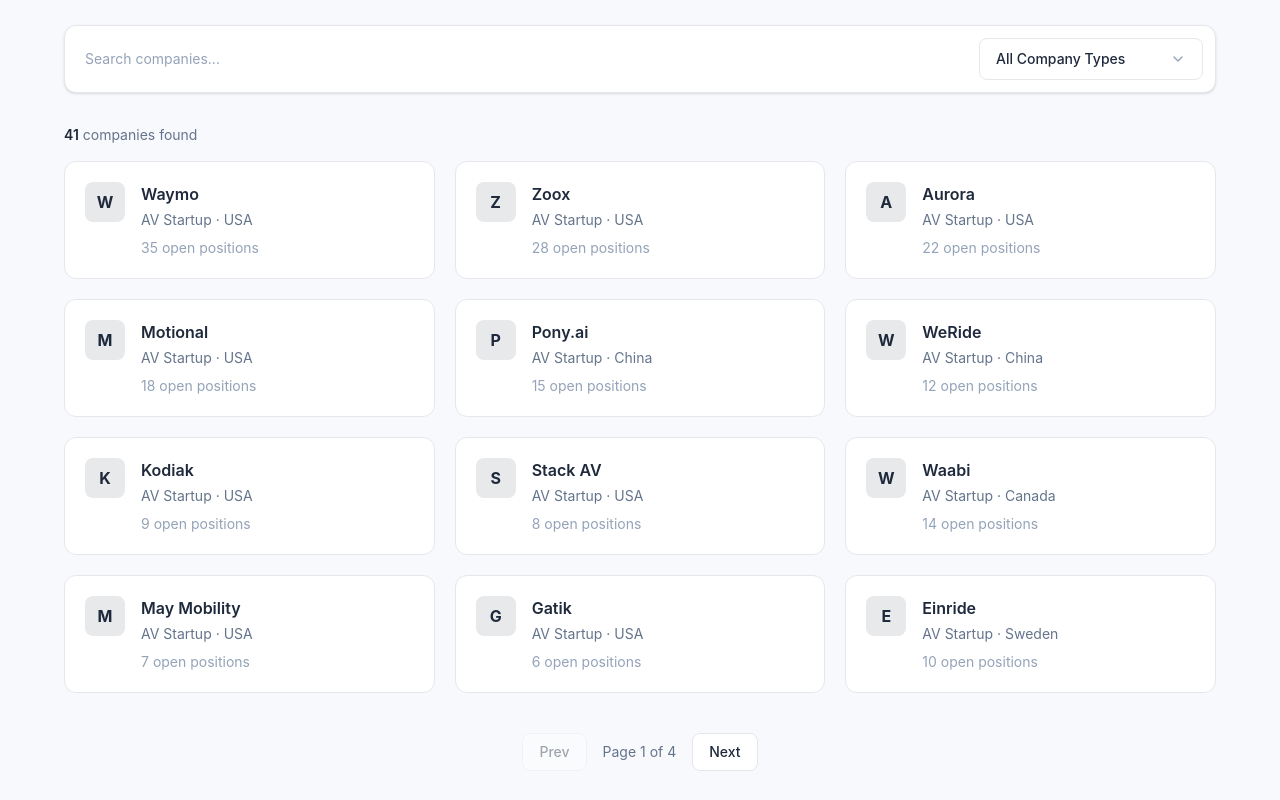
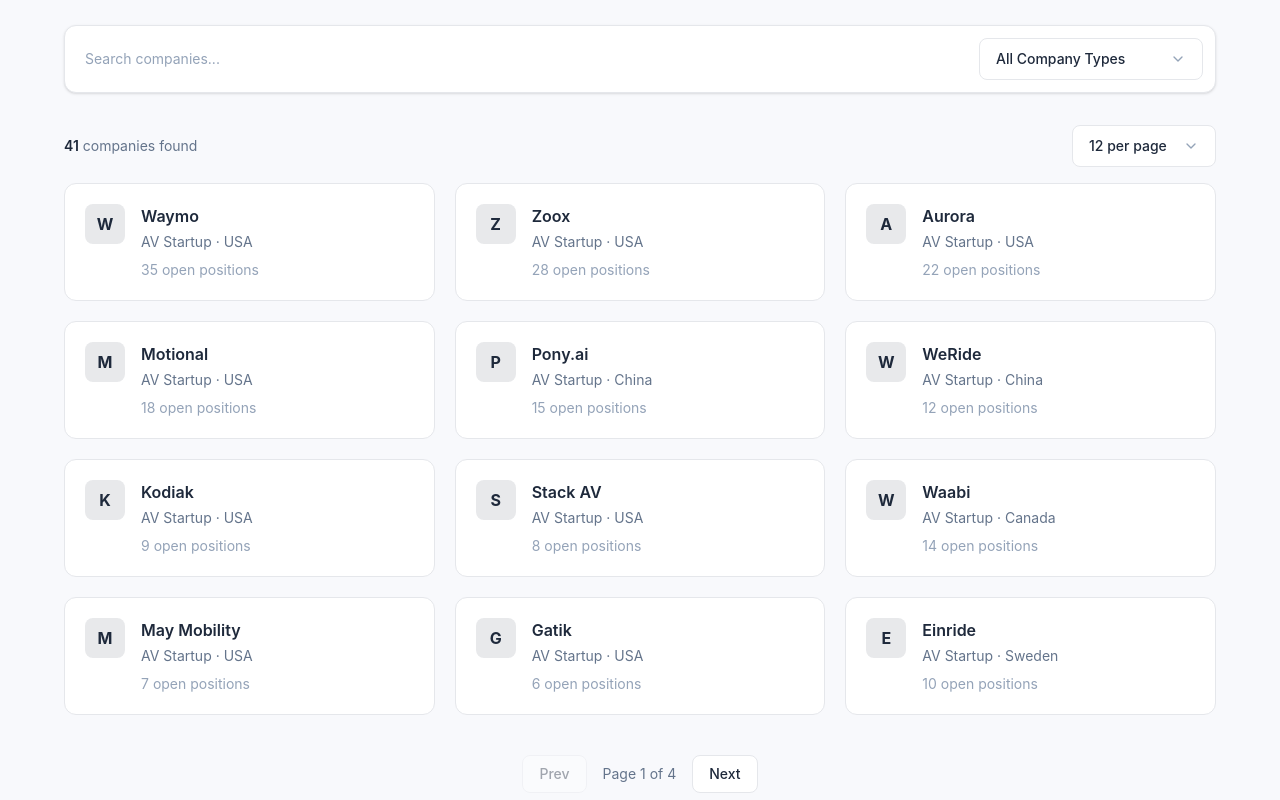
Before and after one commit to husthunterpy01/Autonomous_Vehicle_Job_Profiles_Group3, a Next.js app in the folder frontend/: page /companies in a window 1280 px wide. Shown: the part 180-980 px from the top of the page. Built offline with nearby package versions, Linux system fonts and the light colour scheme.

Commit message:
refactor: add company id, configurable page size, split search bars, simplify navbar

```diff
--- a/frontend/app/companies/company-client.tsx
+++ b/frontend/app/companies/company-client.tsx
@@ -5,8 +5,15 @@ import { useRouter } from "next/navigation";
 import { AV_COMPANIES, type CompanyType } from "@/lib/mock-data";
 import Dropdown, { type DropdownOption } from "@/components/ui/Dropdown";
 import CompanyCard from "@/components/ui/CompanyCard";
+import PageHeader from "@/components/ui/PageHeader";
+import Pagination from "@/components/ui/Pagination";
+import SearchBar from "@/components/ui/SearchBar";
 
-const PAGE_SIZE = 12;
+const PAGE_SIZE_OPTIONS: DropdownOption[] = [
+  { value: "12", label: "12 per page" },
+  { value: "24", label: "24 per page" },
+  { value: "48", label: "48 per page" },
+];
 
 const COMPANY_TYPE_OPTIONS: DropdownOption[] = [
   { value: "All", label: "All Company Types" },
@@ -30,6 +37,7 @@ export default function CompanyClient({
       ? (initialType as "All" | CompanyType)
       : "All",
   );
+  const [pageSize, setPageSize] = useState(12);
   const [page, setPage] = useState(1);
 
   const hasFilters = keyword.trim() !== "" || type !== "All";
@@ -52,11 +60,11 @@ export default function CompanyClient({
     });
   }, [keyword, type]);
 
-  const pageCount = Math.max(1, Math.ceil(filtered.length / PAGE_SIZE));
+  const pageCount = Math.max(1, Math.ceil(filtered.length / pageSize));
   const safePage = Math.min(page, pageCount);
   const pageItems = filtered.slice(
-    (safePage - 1) * PAGE_SIZE,
-    safePage * PAGE_SIZE,
+    (safePage - 1) * pageSize,
+    safePage * pageSize,
   );
 
   const handleKeyword = (value: string) => {
@@ -69,6 +77,11 @@ export default function CompanyClient({
     setPage(1);
   };
 
+  const handlePageSize = (value: string) => {
+    setPageSize(Number(value));
+    setPage(1);
+  };
+
   const resetFilters = () => {
     setKeyword("");
     setType("All");
@@ -78,44 +91,34 @@ export default function CompanyClient({
 
   return (
     <div className="mx-auto max-w-[1200px] px-6 py-10">
-      <h1 className="text-3xl font-bold tracking-tight text-ink">
-        Explore Companies
-      </h1>
-      <p className="mt-2 text-ink-secondary">
-        Browse the autonomous vehicle companies tracked by this platform.
-      </p>
+      <PageHeader
+        title="Explore Companies"
+        subtitle="Browse the autonomous vehicle companies tracked by this platform."
+      />
 
-      {/* Search + filter */}
-      <form
+      <SearchBar
+        keyword={keyword}
+        onKeywordChange={handleKeyword}
+        placeholder="Search companies..."
+        dropdownValue={type}
+        onDropdownChange={handleType}
+        dropdownOptions={COMPANY_TYPE_OPTIONS}
+        dropdownClassName="lg:w-56"
         onSubmit={(e) => {
           e.preventDefault();
           syncUrl(keyword, type);
         }}
-        className="mt-8 flex flex-col gap-3 rounded-xl border border-line bg-surface p-3 shadow-sm lg:flex-row lg:items-center"
-      >
-        <input
-          type="text"
-          value={keyword}
-          onChange={(e) => handleKeyword(e.target.value)}
-          placeholder="Search companies..."
-          className="w-full flex-1 bg-transparent px-2 py-2 text-sm text-ink outline-none placeholder:text-ink-muted"
       />
-        <Dropdown
-          value={type}
-          onChange={handleType}
-          options={COMPANY_TYPE_OPTIONS}
-          className="lg:w-56"
-        />
-      </form>
 
       {/* Results */}
       <div className="mt-8">
-        <div className="flex flex-wrap items-center justify-between gap-2">
+        <div className="flex flex-wrap items-center justify-between gap-3">
           <p className="text-sm text-ink-secondary">
             <span className="font-semibold text-ink">{filtered.length}</span>{" "}
             {filtered.length === 1 ? "company" : "companies"} found
             {type !== "All" ? ` · ${type}` : ""}
           </p>
+          <div className="flex items-center gap-3">
             {hasFilters && (
               <button
                 type="button"
@@ -125,11 +128,18 @@ export default function CompanyClient({
                 Clear filters
               </button>
             )}
+            <Dropdown
+              value={String(pageSize)}
+              onChange={handlePageSize}
+              options={PAGE_SIZE_OPTIONS}
+              className="w-36"
+            />
+          </div>
         </div>
 
         <div className="mt-4 grid grid-cols-1 gap-5 sm:grid-cols-2 lg:grid-cols-3">
           {pageItems.map((company) => (
-            <CompanyCard key={company.name} company={company} />
+            <CompanyCard key={company.id} company={company} />
           ))}
         </div>
 
@@ -142,30 +152,7 @@ export default function CompanyClient({
           </div>
         )}
 
-        {/* Pagination */}
-        {filtered.length > PAGE_SIZE && (
-          <div className="mt-10 flex items-center justify-center gap-4">
-            <button
-              type="button"
-              disabled={safePage === 1}
-              onClick={() => setPage((p) => p - 1)}
-              className="rounded-lg border border-line bg-surface px-4 py-2 text-sm font-medium text-ink transition-colors hover:border-primary disabled:cursor-not-allowed disabled:opacity-40"
-            >
-              Prev
-            </button>
-            <span className="text-sm text-ink-secondary">
-              Page {safePage} of {pageCount}
-            </span>
-            <button
-              type="button"
-              disabled={safePage === pageCount}
-              onClick={() => setPage((p) => p + 1)}
-              className="rounded-lg border border-line bg-surface px-4 py-2 text-sm font-medium text-ink transition-colors hover:border-primary disabled:cursor-not-allowed disabled:opacity-40"
-            >
-              Next
-            </button>
-          </div>
-        )}
+        <Pagination page={safePage} pageCount={pageCount} onPageChange={setPage} />
       </div>
     </div>
   );
--- a/frontend/app/page.tsx
+++ b/frontend/app/page.tsx
@@ -230,7 +230,7 @@ function TopCompanies() {
         />
 
         <div className="grid grid-cols-2 gap-4 sm:grid-cols-3 lg:grid-cols-4">
-          {AV_COMPANIES.map((company) => (
+          {AV_COMPANIES.slice(0, 8).map((company) => (
             <Link
               key={company.name}
               href="/companies"
--- /dev/null
+++ b/frontend/components/ui/PageHeader.tsx
@@ -0,0 +1,14 @@
+export default function PageHeader({
+  title,
+  subtitle,
+}: {
+  title: string;
+  subtitle: string;
+}) {
+  return (
+    <div>
+      <h1 className="text-3xl font-bold tracking-tight text-ink">{title}</h1>
+      <p className="mt-2 text-ink-secondary">{subtitle}</p>
+    </div>
+  );
+}
--- /dev/null
+++ b/frontend/components/ui/Pagination.tsx
@@ -0,0 +1,35 @@
+export default function Pagination({
+  page,
+  pageCount,
+  onPageChange,
+}: {
+  page: number;
+  pageCount: number;
+  onPageChange: (page: number) => void;
+}) {
+  if (pageCount <= 1) return null;
+
+  return (
+    <div className="mt-10 flex items-center justify-center gap-4">
+      <button
+        type="button"
+        disabled={page === 1}
+        onClick={() => onPageChange(page - 1)}
+        className="rounded-lg border border-line bg-surface px-4 py-2 text-sm font-medium text-ink transition-colors hover:border-primary disabled:cursor-not-allowed disabled:opacity-40"
+      >
+        Prev
+      </button>
+      <span className="text-sm text-ink-secondary">
+        Page {page} of {pageCount}
+      </span>
+      <button
+        type="button"
+        disabled={page === pageCount}
+        onClick={() => onPageChange(page + 1)}
+        className="rounded-lg border border-line bg-surface px-4 py-2 text-sm font-medium text-ink transition-colors hover:border-primary disabled:cursor-not-allowed disabled:opacity-40"
+      >
+        Next
+      </button>
+    </div>
+  );
+}
--- /dev/null
+++ b/frontend/components/ui/SearchBar.tsx
@@ -0,0 +1,45 @@
+import type { FormEvent } from "react";
+import Dropdown, { type DropdownOption } from "./Dropdown";
+
+/* Generic search bar: keyword input + dropdown, used by Search and
+   Company pages so both share the same look and behaviour. */
+export default function SearchBar({
+  keyword,
+  onKeywordChange,
+  placeholder,
+  dropdownValue,
+  onDropdownChange,
+  dropdownOptions,
+  dropdownClassName = "",
+  onSubmit,
+}: {
+  keyword: string;
+  onKeywordChange: (value: string) => void;
+  placeholder: string;
+  dropdownValue: string;
+  onDropdownChange: (value: string) => void;
+  dropdownOptions: DropdownOption[];
+  dropdownClassName?: string;
+  onSubmit: (e: FormEvent) => void;
+}) {
+  return (
+    <form
+      onSubmit={onSubmit}
+      className="mt-8 flex flex-col gap-3 rounded-xl border border-line bg-surface p-3 shadow-sm lg:flex-row lg:items-center"
+    >
+      <input
+        type="text"
+        value={keyword}
+        onChange={(e) => onKeywordChange(e.target.value)}
+        placeholder={placeholder}
+        className="w-full flex-1 bg-transparent px-2 py-2 text-sm text-ink outline-none placeholder:text-ink-muted"
+      />
+      <Dropdown
+        value={dropdownValue}
+        onChange={onDropdownChange}
+        options={dropdownOptions}
+        className={dropdownClassName}
+      />
+    </form>
+  );
+}
--- a/frontend/lib/mock-data.ts
+++ b/frontend/lib/mock-data.ts
@@ -176,6 +176,7 @@ export type CompanyType =
   | "Tech Giant";
 
 export type Company = {
+  id: string;
   name: string;
   type: CompanyType;
   country: string;
@@ -186,45 +187,45 @@ export type Company = {
    scrape data becomes available. The company names mirror the client's
    list (see document/investigation/martin_doc_0208.md). */
 export const AV_COMPANIES: Company[] = [
-  { name: "Waymo", type: "AV Startup", country: "USA", openPositions: 35 },
-  { name: "Zoox", type: "AV Startup", country: "USA", openPositions: 28 },
-  { name: "Aurora", type: "AV Startup", country: "USA", openPositions: 22 },
-  { name: "Motional", type: "AV Startup", country: "USA", openPositions: 18 },
-  { name: "Pony.ai", type: "AV Startup", country: "China", openPositions: 15 },
-  { name: "WeRide", type: "AV Startup", country: "China", openPositions: 12 },
-  { name: "Kodiak", type: "AV Startup", country: "USA", openPositions: 9 },
-  { name: "Stack AV", type: "AV Startup", country: "USA", openPositions: 8 },
-  { name: "Waabi", type: "AV Startup", country: "Canada", openPositions: 14 },
-  { name: "May Mobility", type: "AV Startup", country: "USA", openPositions: 7 },
-  { name: "Gatik", type: "AV Startup", country: "USA", openPositions: 6 },
-  { name: "Einride", type: "AV Startup", country: "Sweden", openPositions: 10 },
-  { name: "Plus AI", type: "AV Startup", country: "USA", openPositions: 5 },
-  { name: "QCraft", type: "AV Startup", country: "China", openPositions: 6 },
-  { name: "AutoBrains", type: "AV Startup", country: "Israel", openPositions: 4 },
-  { name: "DeepRoute", type: "AV Startup", country: "China", openPositions: 8 },
-  { name: "Tensor / AutoX", type: "AV Startup", country: "China", openPositions: 11 },
-  { name: "AImotive", type: "AV Startup", country: "Hungary", openPositions: 3 },
-  { name: "Avride", type: "AV Startup", country: "USA", openPositions: 5 },
-  { name: "Bot.Auto", type: "AV Startup", country: "USA", openPositions: 2 },
-  { name: "42dot", type: "AV Startup", country: "South Korea", openPositions: 9 },
-  { name: "Latitude AI", type: "AV Startup", country: "USA", openPositions: 7 },
-  { name: "Nuro", type: "AV Startup", country: "USA", openPositions: 6 },
-  { name: "Vay", type: "AV Startup", country: "Germany", openPositions: 4 },
-  { name: "Wayve", type: "AV Startup", country: "UK", openPositions: 13 },
-  { name: "Torc Robotics", type: "AV Startup", country: "USA", openPositions: 10 },
-  { name: "Inceptio.ai", type: "AV Startup", country: "China", openPositions: 5 },
-  { name: "Momenta", type: "AV Startup", country: "China", openPositions: 8 },
-  { name: "ADASTEC", type: "AV Startup", country: "USA", openPositions: 2 },
-  { name: "Tier IV", type: "AV Startup", country: "Japan", openPositions: 12 },
-  { name: "Applied Intuition", type: "AV Startup", country: "USA", openPositions: 16 },
-  { name: "GM", type: "OEM", country: "USA", openPositions: 41 },
-  { name: "XPeng", type: "OEM", country: "China", openPositions: 33 },
-  { name: "Woven by Toyota", type: "OEM", country: "Japan", openPositions: 19 },
-  { name: "Baidu Apollo", type: "Tech Giant", country: "China", openPositions: 27 },
-  { name: "Huawei", type: "Tech Giant", country: "China", openPositions: 52 },
-  { name: "DiDi", type: "Tech Giant", country: "China", openPositions: 24 },
-  { name: "NVIDIA", type: "Tech Giant", country: "USA", openPositions: 48 },
-  { name: "Mobileye", type: "Tier 1 Supplier", country: "Israel", openPositions: 21 },
-  { name: "Bosch", type: "Tier 1 Supplier", country: "Germany", openPositions: 37 },
-  { name: "Horizon Robotics", type: "Tier 1 Supplier", country: "China", openPositions: 13 },
+  { id: "waymo", name: "Waymo", type: "AV Startup", country: "USA", openPositions: 35 },
+  { id: "zoox", name: "Zoox", type: "AV Startup", country: "USA", openPositions: 28 },
+  { id: "aurora", name: "Aurora", type: "AV Startup", country: "USA", openPositions: 22 },
+  { id: "motional", name: "Motional", type: "AV Startup", country: "USA", openPositions: 18 },
+  { id: "pony-ai", name: "Pony.ai", type: "AV Startup", country: "China", openPositions: 15 },
+  { id: "weride", name: "WeRide", type: "AV Startup", country: "China", openPositions: 12 },
+  { id: "kodiak", name: "Kodiak", type: "AV Startup", country: "USA", openPositions: 9 },
+  { id: "stack-av", name: "Stack AV", type: "AV Startup", country: "USA", openPositions: 8 },
+  { id: "waabi", name: "Waabi", type: "AV Startup", country: "Canada", openPositions: 14 },
+  { id: "may-mobility", name: "May Mobility", type: "AV Startup", country: "USA", openPositions: 7 },
+  { id: "gatik", name: "Gatik", type: "AV Startup", country: "USA", openPositions: 6 },
+  { id: "einride", name: "Einride", type: "AV Startup", country: "Sweden", openPositions: 10 },
+  { id: "plus-ai", name: "Plus AI", type: "AV Startup", country: "USA", openPositions: 5 },
+  { id: "qcraft", name: "QCraft", type: "AV Startup", country: "China", openPositions: 6 },
+  { id: "autobrains", name: "AutoBrains", type: "AV Startup", country: "Israel", openPositions: 4 },
+  { id: "deeproute", name: "DeepRoute", type: "AV Startup", country: "China", openPositions: 8 },
+  { id: "tensor-autox", name: "Tensor / AutoX", type: "AV Startup", country: "China", openPositions: 11 },
+  { id: "aimotive", name: "AImotive", type: "AV Startup", country: "Hungary", openPositions: 3 },
+  { id: "avride", name: "Avride", type: "AV Startup", country: "USA", openPositions: 5 },
+  { id: "bot-auto", name: "Bot.Auto", type: "AV Startup", country: "USA", openPositions: 2 },
+  { id: "42dot", name: "42dot", type: "AV Startup", country: "South Korea", openPositions: 9 },
+  { id: "latitude-ai", name: "Latitude AI", type: "AV Startup", country: "USA", openPositions: 7 },
+  { id: "nuro", name: "Nuro", type: "AV Startup", country: "USA", openPositions: 6 },
+  { id: "vay", name: "Vay", type: "AV Startup", country: "Germany", openPositions: 4 },
+  { id: "wayve", name: "Wayve", type: "AV Startup", country: "UK", openPositions: 13 },
+  { id: "torc-robotics", name: "Torc Robotics", type: "AV Startup", country: "USA", openPositions: 10 },
+  { id: "inceptio-ai", name: "Inceptio.ai", type: "AV Startup", country: "China", openPositions: 5 },
+  { id: "momenta", name: "Momenta", type: "AV Startup", country: "China", openPositions: 8 },
+  { id: "adastec", name: "ADASTEC", type: "AV Startup", country: "USA", openPositions: 2 },
+  { id: "tier-iv", name: "Tier IV", type: "AV Startup", country: "Japan", openPositions: 12 },
+  { id: "applied-intuition", name: "Applied Intuition", type: "AV Startup", country: "USA", openPositions: 16 },
+  { id: "gm", name: "GM", type: "OEM", country: "USA", openPositions: 41 },
+  { id: "xpeng", name: "XPeng", type: "OEM", country: "China", openPositions: 33 },
+  { id: "woven-by-toyota", name: "Woven by Toyota", type: "OEM", country: "Japan", openPositions: 19 },
+  { id: "baidu-apollo", name: "Baidu Apollo", type: "Tech Giant", country: "China", openPositions: 27 },
+  { id: "huawei", name: "Huawei", type: "Tech Giant", country: "China", openPositions: 52 },
+  { id: "didi", name: "DiDi", type: "Tech Giant", country: "China", openPositions: 24 },
+  { id: "nvidia", name: "NVIDIA", type: "Tech Giant", country: "USA", openPositions: 48 },
+  { id: "mobileye", name: "Mobileye", type: "Tier 1 Supplier", country: "Israel", openPositions: 21 },
+  { id: "bosch", name: "Bosch", type: "Tier 1 Supplier", country: "Germany", openPositions: 37 },
+  { id: "horizon-robotics", name: "Horizon Robotics", type: "Tier 1 Supplier", country: "China", openPositions: 13 },
 ];
```
Also changed, not shown: frontend/app/search/search-client.tsx (+16 -25 lines), frontend/components/NavBar.tsx (+5 -3 lines). Lines whose indentation alone changed are shown as unchanged.
